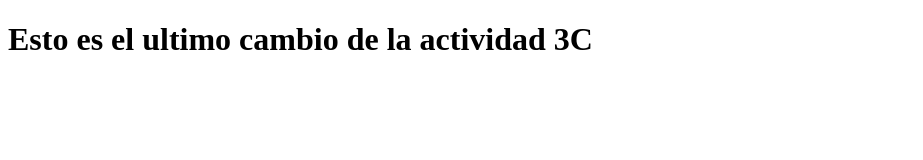
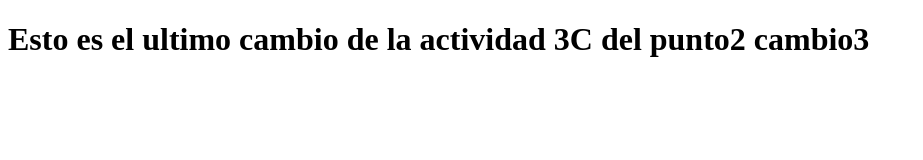
Before and after one commit to Chrmorod/SistemInform, a plain HTML site: page punto6/christian.html in a window 1280 px wide. Shown: the whole page, without its empty margins (0-923 px from the left). Drawn offline with Linux system fonts and the light colour scheme.

Commit message:
actividad3c punto2 cambio3

```diff
--- a/punto6/christian.html
+++ b/punto6/christian.html
@@ -4,9 +4,9 @@
   <meta charset="UTF-8">
   <meta name="viewport" content="width=device-width, initial-scale=1.0">
   <meta http-equiv="X-UA-Compatible" content="ie=edge">
-  <title>Esta es la actividad 3c</title>
+  <title>Esta es la actividad 3c punto2</title>
 </head>
 <body>
-  <h1>Esto es el ultimo cambio de la actividad 3C</h1>
+  <h1>Esto es el ultimo cambio de la actividad 3C del punto2 cambio3</h1>
 </body>
 </html>
```
